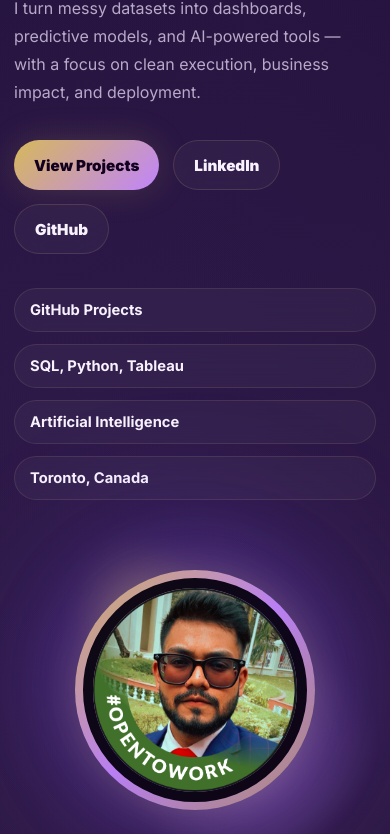
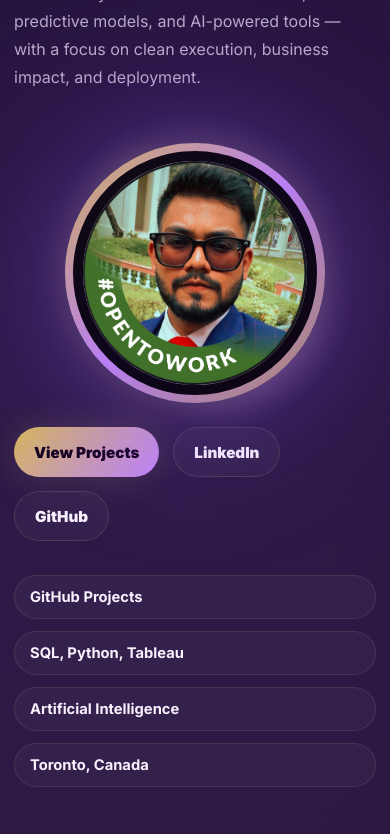
Before and after one commit to arpanmukhia/Arpan-Portfolio, a plain HTML site: page index.html in a window 390 px wide. Shown: the part 433-1267 px from the top of the page. Drawn offline with Linux system fonts and the light colour scheme.

Commit message:
Add files via upload

```diff
--- a/style.css
+++ b/style.css
@@ -1371,3 +1371,76 @@ footer {
     grid-template-columns: 1fr;
   }
 }
+/* Desktop: text left, photo right */
+.hero {
+  display: grid;
+  grid-template-columns: 1.05fr 0.95fr;
+  align-items: center;
+  gap: 60px;
+}
+
+.hero-copy {
+  position: relative;
+  z-index: 2;
+}
+
+.hero-photo-wrap {
+  position: relative;
+  z-index: 2;
+  display: flex;
+  justify-content: center;
+  align-items: center;
+  min-height: 580px;
+}
+
+/* Mobile only: photo appears between bio and buttons */
+@media (max-width: 680px) {
+  .hero {
+    display: flex;
+    flex-direction: column;
+    gap: 0;
+  }
+
+  .hero-copy {
+    display: contents;
+  }
+
+  .eyebrow {
+    order: 1;
+  }
+
+  .hero h1 {
+    order: 2;
+  }
+
+  .hero-text {
+    order: 3;
+  }
+
+  .hero-photo-wrap {
+    order: 4;
+    min-height: auto;
+    margin: 18px auto 24px;
+    width: 100%;
+  }
+
+  .hero-actions {
+    order: 5;
+    width: 100%;
+  }
+
+  .status-row {
+    order: 6;
+    width: 100%;
+  }
+
+  .hero-photo-ring {
+    width: 260px;
+    height: 260px;
+  }
+
+  .hero-photo-wrap::before {
+    width: 320px;
+    height: 320px;
+  }
+}
```
Also changed, not shown: index.html (+2 -1 lines).
